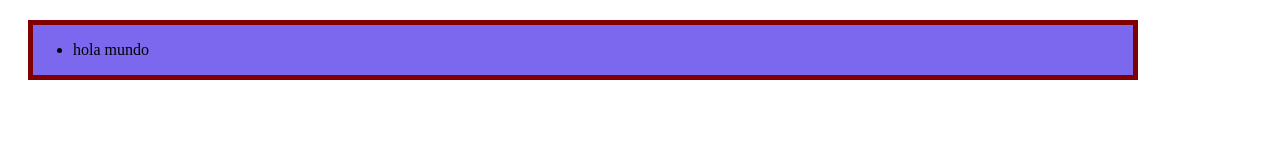
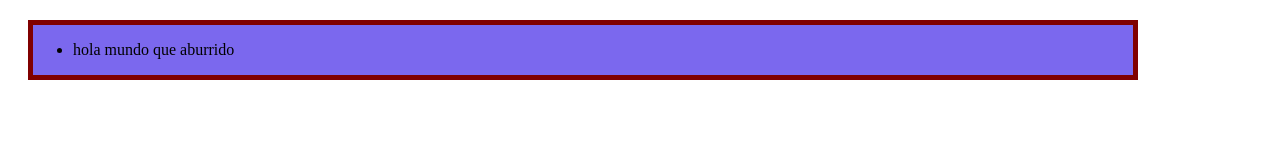
Before and after one commit to JorgeFlores23/PruebaGit, a plain HTML site: page biblia de bootstrap/ejercicios/index.html in a window 1280 px wide. Drawn offline with Linux system fonts and the light colour scheme.

Commit message:
haciendo los cambios desde la interface

```diff
--- a/biblia de bootstrap/ejercicios/index.html
+++ b/biblia de bootstrap/ejercicios/index.html
@@ -13,7 +13,7 @@
     <div class="nav">
         <ul>
             <li>
-                hola mundo
+                hola mundo que aburrido
             </li>
         </ul>
     </div>
```
